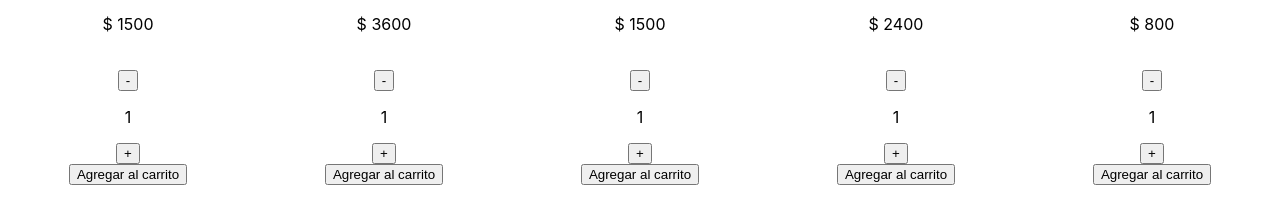
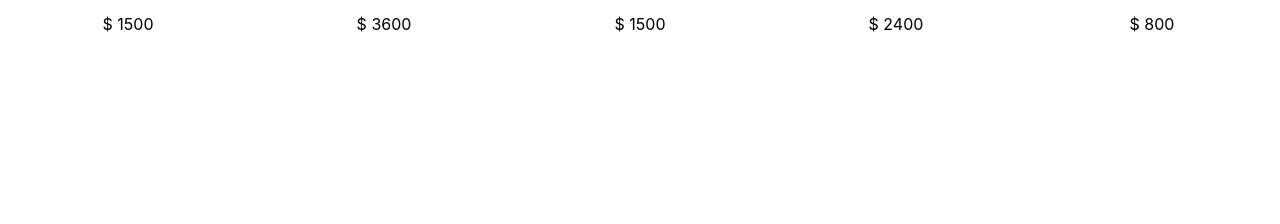
Before and after one commit to carolinaortegaoc/lavendertown-Ortega-Carolina, a React (Create React App) app: page / in a window 1280 px wide. Shown: the part 626-850 px from the top of the page. After the commit the page ends 800 px from the top, so only its background shows below. Built offline with nearby package versions, Linux system fonts and the light colour scheme.

Commit message:
entrega eventos

```diff
--- a/src/components/Item/Item.js
+++ b/src/components/Item/Item.js
@@ -1,16 +1,15 @@
 import React from "react";
 import './Item.css';
-import ItemCount from '../ItemCount/ItemCount';
+import { Link } from "react-router-dom";
 
 const Item = ({ item }) => {
   return (
 <div className="gallery-container">
 <div className="gallery__item">
- <img src={item.photo} alt="foto" className="gallery__img" />
+<Link to={`/item/${item.id}`}><img src={item.photo} alt="foto" className="gallery__img" /></Link>
  <p className="gallery__name">{item.name}</p>
  <p className="gallery__name"> {item.description}</p>
   <p className="gallery__name">$ {item.price}</p>
-  <ItemCount initial={1} stock={item.stock} />
  </div>
 </div>
   );
```
